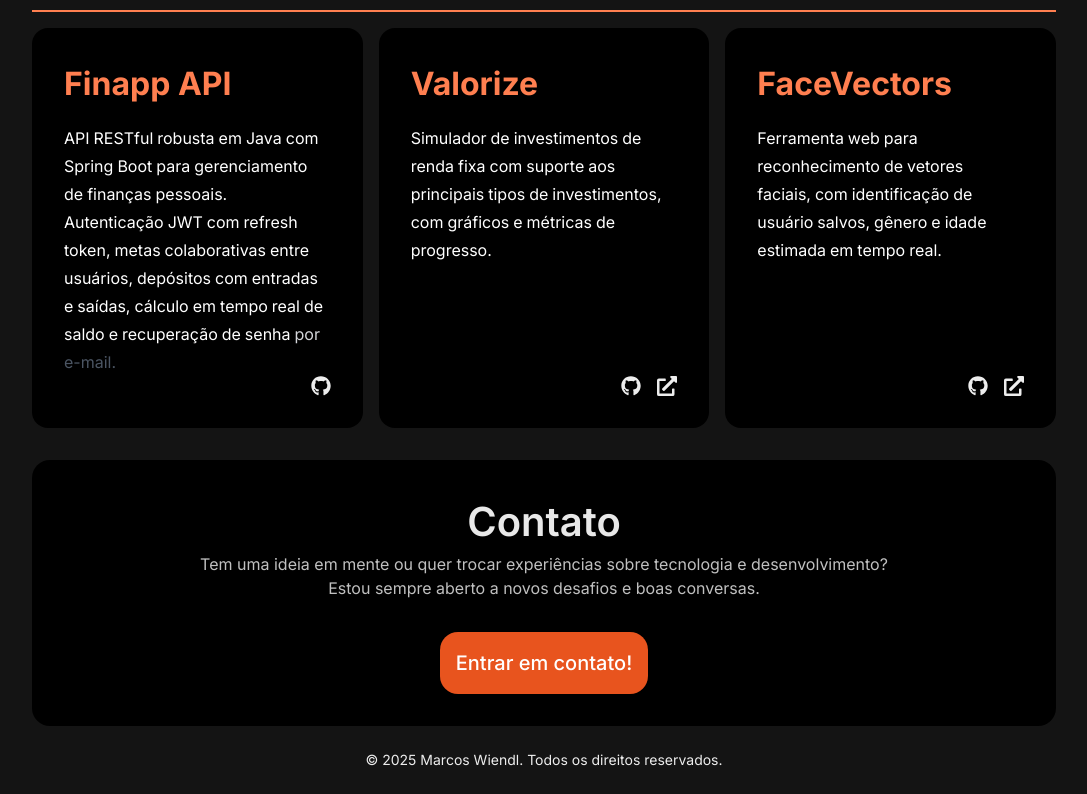
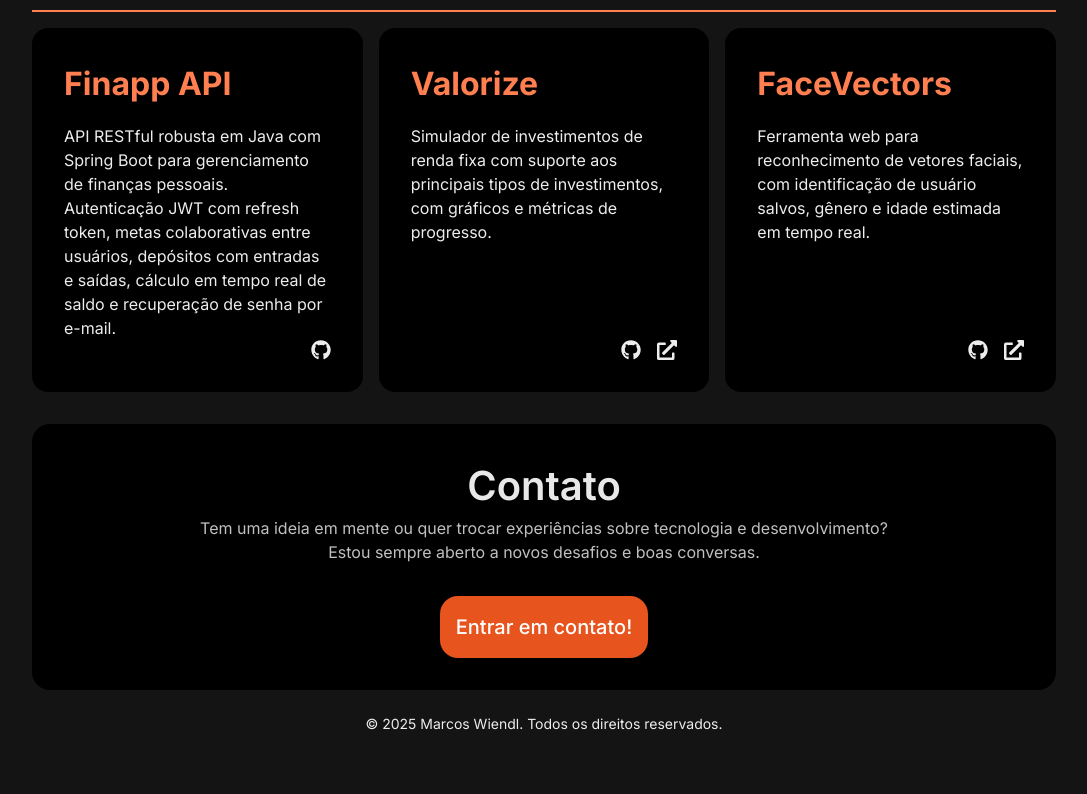
Before and after one commit to mwndl/portfolio, a Next.js app: page / in a window 1280 px wide. Shown: the part 1499-2293 px from the top of the page, without its empty margins (96-1183 px from the left). After the commit the page ends 2257 px from the top, so only its background shows below. Built offline with nearby package versions, Linux system fonts and the light colour scheme.

Commit message:
rollback: remove typewriter animation from projects section description

```diff
--- a/src/app/components/Projects/index.jsx
+++ b/src/app/components/Projects/index.jsx
@@ -4,7 +4,6 @@ import styles from './styles.module.css';
 import { useTranslation } from 'react-i18next';
 import { useIntersectionObserver } from '@/hooks/useIntersectionObserver';
 import { FaExternalLinkAlt, FaGithub } from 'react-icons/fa';
-import TypewriterText from '../../../components/TypewriterText/TypewriterText';
 
 export default function Projects() {
   const { t } = useTranslation();
@@ -52,12 +51,12 @@ export default function Projects() {
                   >
                     {title}
                   </h2>
-                  <div
+                  <p
                     className={`${styles.description} ${isVisible ? styles.fadeInUp : ''}`}
                     style={{ animationDelay: `${baseDelay + 0.4}s` }}
                   >
-                    <TypewriterText text={description} speed={400} start={isVisible} />
-                  </div>
+                    {description}
+                  </p>
                 </div>
 
                 <div className={styles.links}>
```
